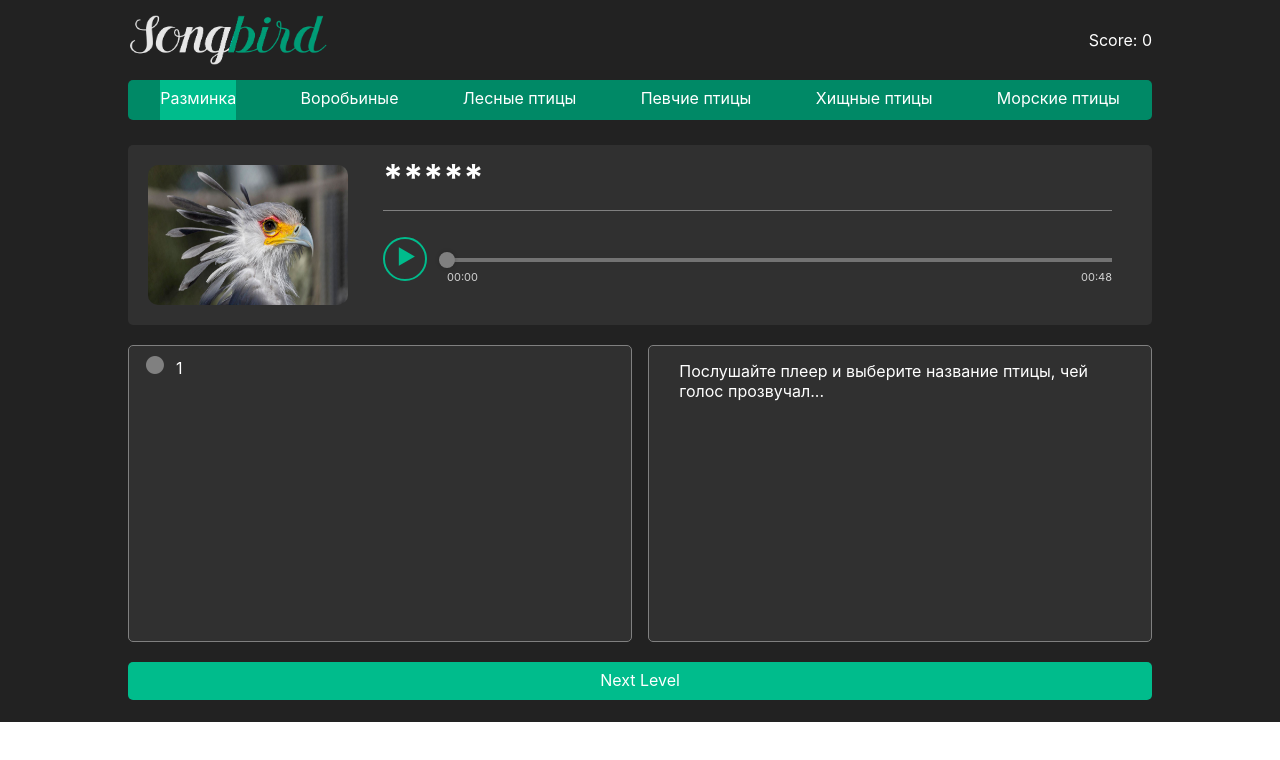
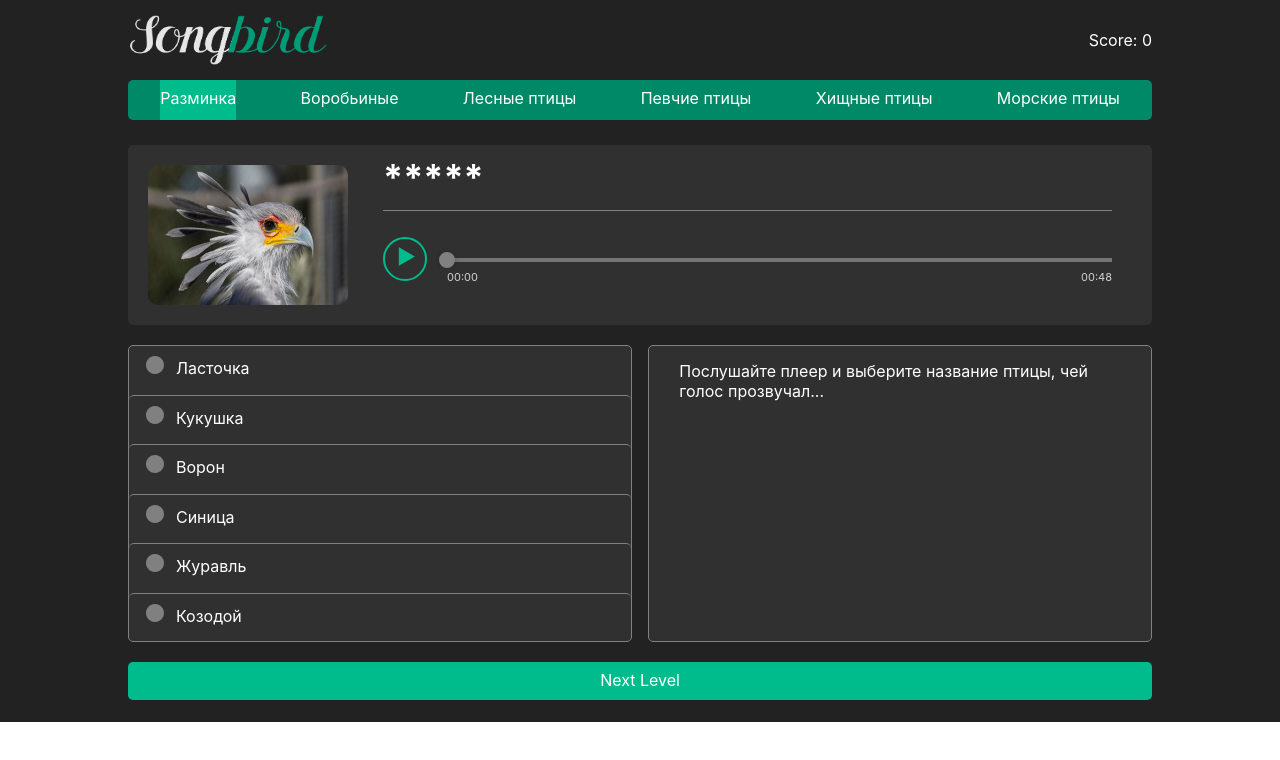
Before and after one commit to 48lika48/songbird, a React (Create React App) app: page / in a window 1280 px wide. Shown: the top 760 px of the page. Built offline with nearby package versions, Linux system fonts and the light colour scheme.

Commit message:
feat: add answer options

```diff
--- a/src/App.js
+++ b/src/App.js
@@ -15,9 +15,12 @@ class App extends React.Component {
       score: 0,
       category: 0,
       showInfo: false,
+      currentNumber: null,
       currentBird: {},
       birdsDataRandom: [],
-      hiddenCurrentBird: ''
+      showCurrentBird: '',
+      hiddenCurrentBird: '',
+      chooseBird: '',
     };
   }
 
@@ -29,20 +32,24 @@ class App extends React.Component {
     }
   }
 
-  componentDidMount = () => {
+  componentWillMount = () => {
     this.newRound(0);
   };
 
   newRound = (category) => {
     let birdsDataRandom = this.getShuffle(birdsData[category]);
-    let currentBird = birdsDataRandom[this.randomNumber(0, 5)];
+    let currentNumber = this.randomNumber(0, 5);
+    let currentBird = birdsDataRandom[currentNumber];
+    let showCurrentBird = currentBird.name;
+    let hiddenCurrentBird = currentBird.name.replace(currentBird.name, '*****');
     console.log(birdsDataRandom);
-    console.log(birdsDataRandom[0].name);
     console.log(currentBird);
-    let hiddenCurrentBird = currentBird.name.replace(currentBird.name, '*****');
+    console.log(showCurrentBird);
     this.setState ({
       birdsDataRandom: birdsDataRandom,
+      currentNumber: currentNumber,
       currentBird: currentBird,
+      showCurrentBird: showCurrentBird,
       hiddenCurrentBird: hiddenCurrentBird
     });
   }
@@ -64,18 +71,31 @@ class App extends React.Component {
     return Math.floor(Math.random() * (max - min + 1) + min);
   }
 
-  changeStateShowInfo = () => {
-    this.setState((state) => ({
+  showInfo = () => {
+    this.setState ({
       showInfo: true
-    }));
+    });
   };
+
+  chooseAnswer = (event) => {
+    let entireText = event.target.innerText;
+    let serialNumber = event.target.value;
+    let chooseBird = entireText.substr(1);
+    console.log(chooseBird);
+    this.setState ({
+      chooseBird: chooseBird,
+
+    });
+    console.log(this.state.currentNumber);
+    console.log(serialNumber);
+  }
 
   render() {
     return (
       <div className="wrapper">
       < Header score={this.state.score} category={this.state.category}/>
       < Question currentBird={this.state.currentBird} hiddenCurrentBird={this.state.hiddenCurrentBird}/>
-      < Answer birdsDataRandom={this.state.birdsDataRandom} changeStateShowInfo={this.changeStateShowInfo}/>
+      < Answer birdsDataRandom={this.state.birdsDataRandom} showInfo={this.showInfo} chooseAnswer={this.chooseAnswer}/>
       < Footer nextCategory={this.nextCategory}/>
     </div>
     );
--- a/src/components/Answer/Answer.js
+++ b/src/components/Answer/Answer.js
@@ -1,34 +1,23 @@
 import React from 'react';
 import './Answer.css';
-import birdsData from '../../constants/birdsData.js';
 
 class Answer extends React.Component {
 
-  constructor(props) {
-    super(props);
-
-    this.state = {
-      counter: 0,
-      category: 0,
-      showInfo: false
-    };
-  }
-
   render() {
     let birdsDataRandom = this.props.birdsDataRandom;
-    let changeStateShowInfo = this.props.changeStateShowInfo;
+    let chooseAnswer = this.props.chooseAnswer;
+    let showInfo = this.props.showInfo;
     let info;
-    console.log(this.props);
-    if(this.state.showInfo === true) {
+    if(showInfo === true) {
       info =
       <div className='information'>
         <div className='information-wrapper'>
           <div className='answer-picture'>
-            <img className='answer-bird' src={birdsData[this.state.category][0].image} alt='bird'/>
+            {/* <img className='answer-bird' src={birdsData[this.state.category][0].image} alt='bird'/> */}
           </div>
           <div className='answer-voice'>
-            <div className='answer-name'>{birdsData[this.state.category][0].name}</div>
-            <div className='latin-name'>{birdsData[this.state.category][0].species}</div>
+            {/* <div className='answer-name'>{birdsData[this.state.category][0].name}</div> */}
+            {/* <div className='latin-name'>{birdsData[this.state.category][0].species}</div> */}
             <div className='answer-controls'>
               <div className='playback-button'>
                 <span className='triangle-button'>⯈</span>
@@ -44,7 +33,7 @@ class Answer extends React.Component {
             </div>
           </div>
         </div>
-        <div className='answer-about'>{birdsData[this.state.category][0].description}</div>
+        {/* <div className='answer-about'>{birdsData[this.state.category][0].description}</div> */}
       </div>
     } else {
       info =
@@ -55,13 +44,12 @@ class Answer extends React.Component {
     return (
       <div className='answer'>
         <div className='choice'>
-        <div className='example' onClick={changeStateShowInfo}><span className='dots'>●</span>{1}</div>
-          {/* <div className='example' onClick={changeStateShowInfo}><span className='dots'>●</span>{birdsDataRandom[category][0].name}</div>
-          <div className='example' onClick={changeStateShowInfo}><span className='dots'>●</span>{birdsDataRandom[category][1].name}</div>
-          <div className='example' onClick={changeStateShowInfo}><span className='dots'>●</span>{birdsDataRandom[category][2].name}</div>
-          <div className='example' onClick={changeStateShowInfo}><span className='dots'>●</span>{birdsDataRandom[category][3].name}</div>
-          <div className='example' onClick={changeStateShowInfo}><span className='dots'>●</span>{birdsDataRandom[category][4].name}</div>
-          <div className='example' onClick={changeStateShowInfo}><span className='dots'>●</span>{birdsDataRandom[category][5].name}</div> */}
+          <div value={0} className='example' onClick={chooseAnswer}><span className='dots'>●</span>{birdsDataRandom[0].name}</div>
+          <div value={1} className='example' onClick={chooseAnswer}><span className='dots'>●</span>{birdsDataRandom[1].name}</div>
+          <div value={2} className='example' onClick={chooseAnswer}><span className='dots'>●</span>{birdsDataRandom[2].name}</div>
+          <div value={3} className='example' onClick={chooseAnswer}><span className='dots'>●</span>{birdsDataRandom[3].name}</div>
+          <div value={4} className='example' onClick={chooseAnswer}><span className='dots'>●</span>{birdsDataRandom[4].name}</div>
+          <div value={5} className='example' onClick={chooseAnswer}><span className='dots'>●</span>{birdsDataRandom[5].name}</div>
         </div>
         {info}
       </div>
```
